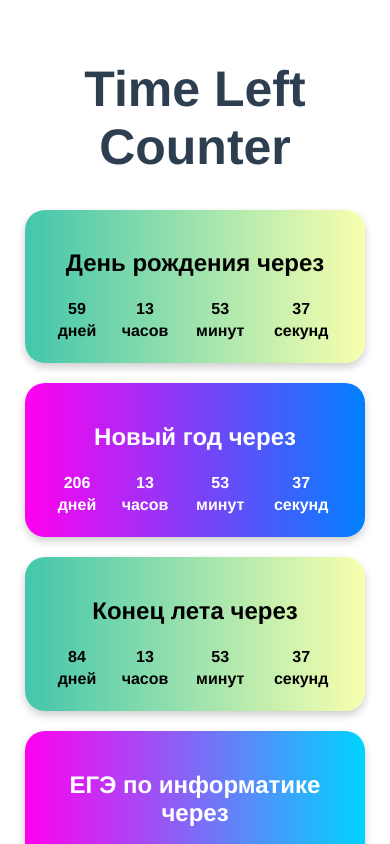
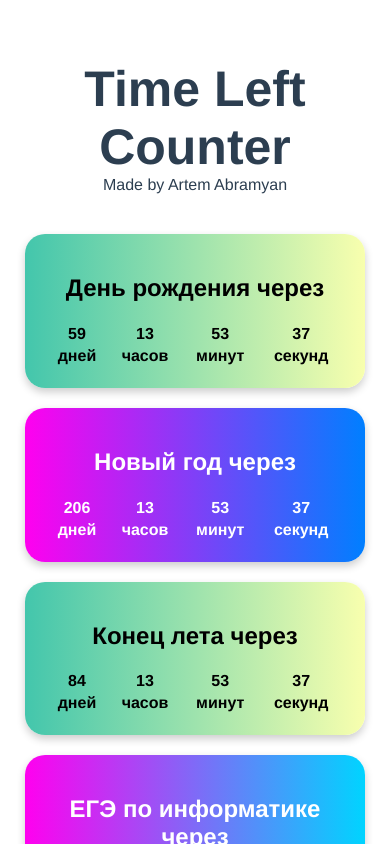
Before and after one commit to mSiotniHS/time-left-counter, a Vue app: page / in a window 390 px wide. Shown: the top 844 px of the page. Built offline with nearby package versions, Linux system fonts and the light colour scheme.

Commit message:
Change UI structure

```diff
--- a/src/App.vue
+++ b/src/App.vue
@@ -1,61 +1,19 @@
 <template>
   <div id="app">
-    <h1 class="header">Time Left Counter</h1>
-    <div class="cards">
-      <Card
-        v-for="(date, idx) in dates"
-        :key="idx"
-        :title="date.title"
-        :endDate="formatDate(date.endDate)"
-      />
-    </div>
+    <Header style="margin: 60px 0 40px" />
+    <CardList />
   </div>
 </template>
 
 <script>
-import Card from "@/components/Card.vue";
+import Header from "@/components/Header.vue";
+import CardList from "@/components/CardList.vue";
 
 export default {
   name: "App",
   components: {
-    Card
-  },
-
-  data() {
-    return {
-      dates: [
-        {
-          title: "День рождения",
-          endDate: "07.08.2020"
-        },
-        {
-          title: "Новый год",
-          endDate: "01.01.2021"
-        },
-        {
-          title: "Конец лета",
-          endDate: "01.09.2020"
-        },
-        {
-          title: "ЕГЭ по информатике",
-          endDate: "03.07.2020"
-        },
-        {
-          title: "ЕГЭ по русскому языку",
-          endDate: "06.07.2020"
-        },
-        {
-          title: "ЕГЭ по математике",
-          endDate: "10.07.2020"
-        }
-      ]
-    };
-  },
-  methods: {
-    formatDate(date) {
-      const [day, month, year] = date.split(".");
-      return new Date(year, month - 1, day);
-    }
+    Header,
+    CardList
   }
 };
 </script>
@@ -67,40 +25,5 @@
   -moz-osx-font-smoothing: grayscale;
   text-align: center;
   color: #2c3e50;
-  margin-top: 60px;
-}
-
-.header {
-  font-size: 50px;
-}
-
-.cards {
-  display: inline-grid;
-  margin-left: auto;
-  margin-right: auto;
-  gap: 20px;
-  grid-template-columns: repeat(3, 1fr);
-  width: auto;
-}
-
-@media (max-width: 1280px) {
-  .cards {
-    grid-template-columns: repeat(2, 1fr);
-  }
-}
-@media (max-width: 1024px) {
-  .cards {
-    grid-template-columns: repeat(2, 1fr);
-  }
-}
-@media (max-width: 767px) {
-  .cards {
-    grid-template-columns: repeat(1, 1fr);
-  }
-}
-@media (max-width: 480px) {
-  .cards {
-    grid-template-columns: repeat(1, 1fr);
-  }
 }
 </style>
--- /dev/null
+++ b/src/components/CardList.vue
@@ -0,0 +1,89 @@
+<template>
+  <main class="card-list">
+    <Card
+      v-for="(date, idx) in dates"
+      :key="idx"
+      :title="date.title"
+      :endDate="formatDate(date.endDate)"
+    />
+  </main>
+</template>
+
+<script>
+import Card from "@/components/Card.vue";
+
+export default {
+  name: "CardList",
+  components: {
+    Card
+  },
+  data() {
+    return {
+      dates: [
+        {
+          title: "День рождения",
+          endDate: "07.08.2020"
+        },
+        {
+          title: "Новый год",
+          endDate: "01.01.2021"
+        },
+        {
+          title: "Конец лета",
+          endDate: "01.09.2020"
+        },
+        {
+          title: "ЕГЭ по информатике",
+          endDate: "03.07.2020"
+        },
+        {
+          title: "ЕГЭ по русскому языку",
+          endDate: "06.07.2020"
+        },
+        {
+          title: "ЕГЭ по математике",
+          endDate: "10.07.2020"
+        }
+      ]
+    };
+  },
+  methods: {
+    formatDate(date) {
+      const [day, month, year] = date.split(".");
+      return new Date(year, month - 1, day);
+    }
+  }
+};
+</script>
+
+<style scoped>
+.card-list {
+  display: inline-grid;
+  margin-left: auto;
+  margin-right: auto;
+  gap: 20px;
+  grid-template-columns: repeat(3, 1fr);
+  width: auto;
+}
+
+@media (max-width: 1280px) {
+  .card-list {
+    grid-template-columns: repeat(2, 1fr);
+  }
+}
+@media (max-width: 1024px) {
+  .card-list {
+    grid-template-columns: repeat(2, 1fr);
+  }
+}
+@media (max-width: 767px) {
+  .card-list {
+    grid-template-columns: repeat(1, 1fr);
+  }
+}
+@media (max-width: 480px) {
+  .card-list {
+    grid-template-columns: repeat(1, 1fr);
+  }
+}
+</style>
--- /dev/null
+++ b/src/components/Header.vue
@@ -0,0 +1,23 @@
+<template>
+  <header>
+    <h1 class="header">Time Left Counter</h1>
+    <p class="credits">Made by Artem Abramyan</p>
+  </header>
+</template>
+
+<script>
+export default {
+  name: "Header"
+};
+</script>
+
+<style scoped>
+.header {
+  margin: 0;
+  font-size: 50px;
+}
+
+.credits {
+  margin: 0;
+}
+</style>
```
